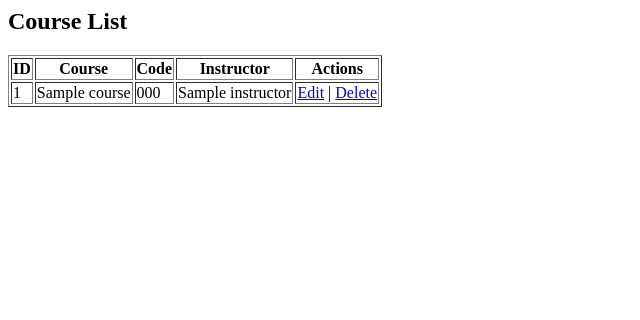
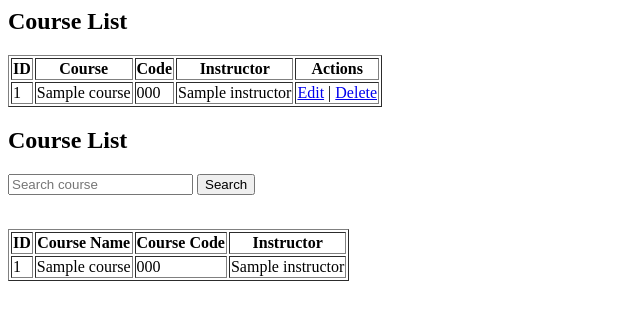
Before and after one commit to elangosakthivel-124/Enrollment-Management, a Django app: template templates/course_list.html in a window 1280 px wide. Shown: the top 320 px of the page, without its empty margins (0-640 px from the left). Run offline with Django 4.2, Linux system fonts and the light colour scheme; the template is opened without the code that fills it: most values are stand-ins (such as "Sample title", 1, 10 or a date in 2020).

Commit message:
Implement course search and display functionality
Added a search form and course table to display course details.

```diff
--- a/templates/course_list.html
+++ b/templates/course_list.html
@@ -29,3 +29,33 @@
 {% endfor %}
 
 </table>
+<h2>Course List</h2>
+
+<form method="GET">
+<input type="text" name="q" placeholder="Search course">
+<button type="submit">Search</button>
+</form>
+
+<br>
+
+<table border="1">
+
+<tr>
+<th>ID</th>
+<th>Course Name</th>
+<th>Course Code</th>
+<th>Instructor</th>
+</tr>
+
+{% for course in courses %}
+
+<tr>
+<td>{{ course.id }}</td>
+<td>{{ course.course_name }}</td>
+<td>{{ course.course_code }}</td>
+<td>{{ course.instructor }}</td>
+</tr>
+
+{% endfor %}
+
+</table>
```
